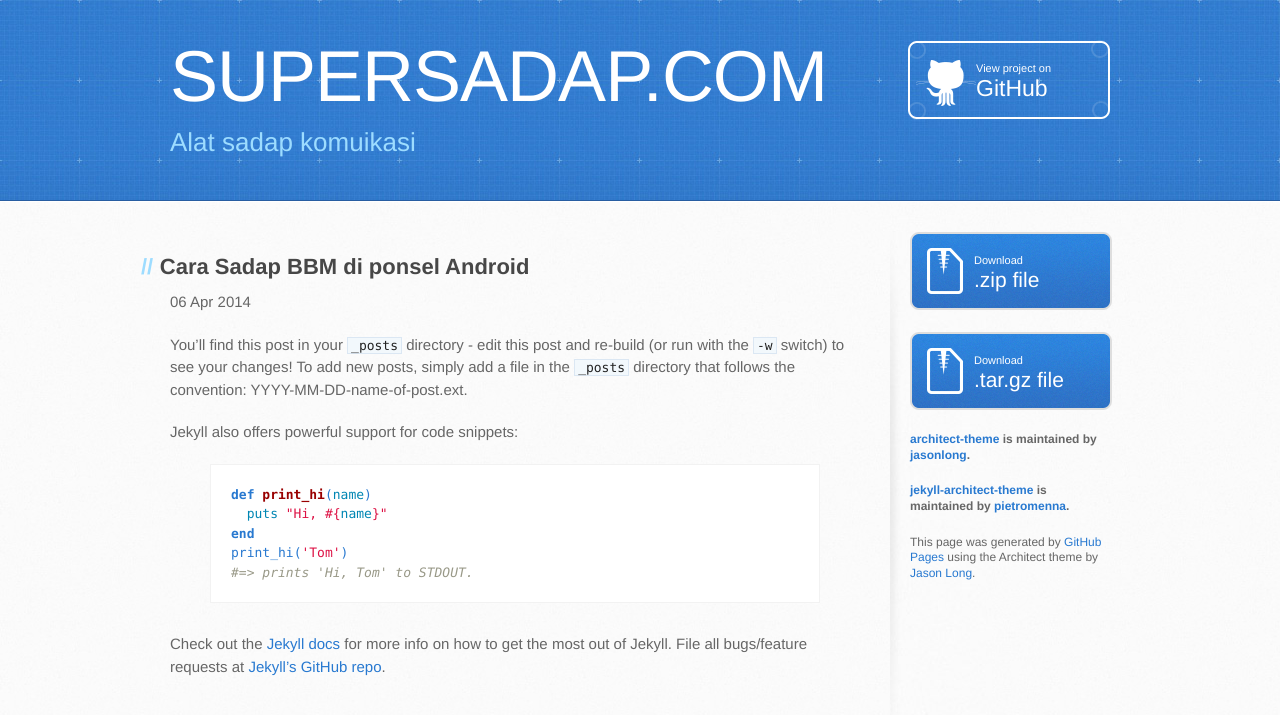
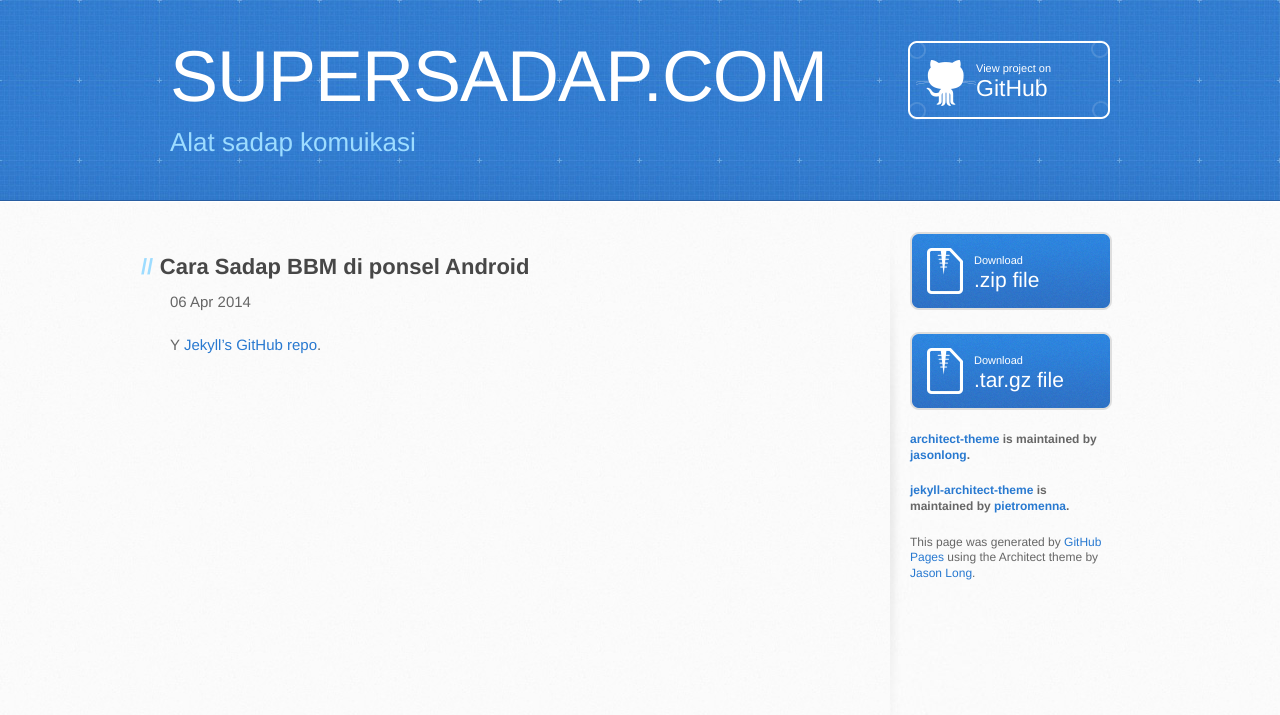
Before and after one commit to pietromenna/jekyll-architect-theme, a Jekyll site: the page built from _posts/2014-04-06-welcome-to-jekyll.markdown, in a window 1280 px wide. Shown: the top 715 px of the page. Built offline with Jekyll 4.4.1, drawn with Linux system fonts in a browser that asks for light colours; Markdown is read by kramdown in place of the engine named in the settings.

Commit message:
Update 2014-04-06-welcome-to-jekyll.markdown

```diff
--- a/_posts/2014-04-06-welcome-to-jekyll.markdown
+++ b/_posts/2014-04-06-welcome-to-jekyll.markdown
@@ -5,20 +5,7 @@ date:   2014-04-06 15:40:56
 categories: sadap
 ---
 
-You'll find this post in your `_posts` directory - edit this post and re-build (or run with the `-w` switch) to see your changes!
-To add new posts, simply add a file in the `_posts` directory that follows the convention: YYYY-MM-DD-name-of-post.ext.
-
-Jekyll also offers powerful support for code snippets:
-
-{% highlight ruby %}
-def print_hi(name)
-  puts "Hi, #{name}"
-end
-print_hi('Tom')
-#=> prints 'Hi, Tom' to STDOUT.
-{% endhighlight %}
-
-Check out the [Jekyll docs][jekyll] for more info on how to get the most out of Jekyll. File all bugs/feature requests at [Jekyll's GitHub repo][jekyll-gh].
+Y [Jekyll's GitHub repo][jekyll-gh].
 
 [jekyll-gh]: https://github.com/mojombo/jekyll
 [jekyll]:    http://jekyllrb.com
```
